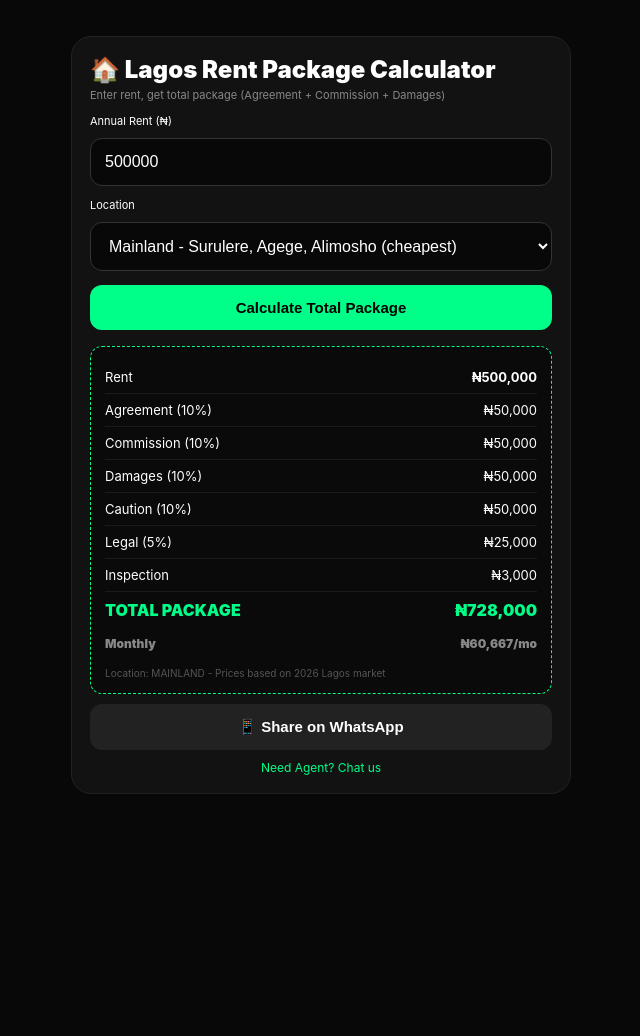
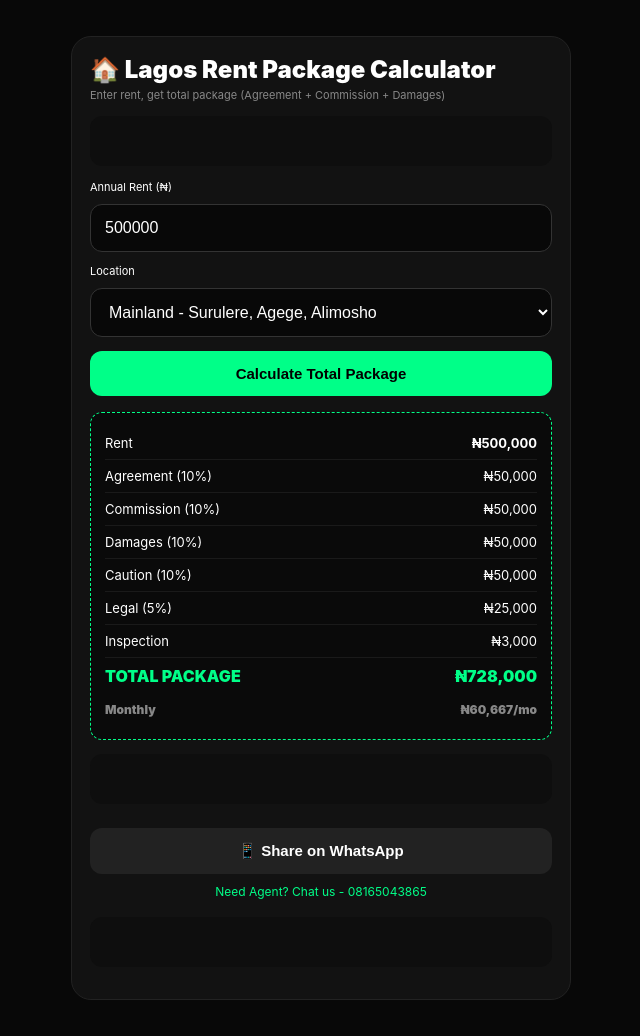
Before and after one commit to Topshugar/Clearcodesystem, a Flask app: page /tool/lagos-rent-package in a window 1280 px wide. Shown: the whole page, without its empty margins (319-959 px from the left). Before the commit the page ends 794 px from the top, so only its background shows below. Run offline with Flask 3, Linux system fonts and the light colour scheme; some libraries are stand-ins or nearby versions.

Commit message:
Update lagos_rent_package.html

```diff
--- a/templates/lagos_rent_package.html
+++ b/templates/lagos_rent_package.html
@@ -1,40 +1,61 @@
 <!DOCTYPE html>
 <html><head>
 <meta charset="UTF-8"><meta name="viewport" content="width=device-width, initial-scale=1">
-<title>Lagos Total Rent Package Calculator 2026 - How Much is Total? | ClearCode</title>
-<meta name="description" content="If rent is 500k how much is total package in Lagos? Calculate Agreement Commission Damages Caution Legal. Mainland Ikeja Yaba Lekki VI.">
+<title>Lagos Total Rent Package Calculator 2026 | ClearCode</title>
+<meta name="description" content="If rent is 500k how much is total package in Lagos? Calculate Agreement Commission Damages Caution Legal.">
+<!-- Monetag Pop + Vignette + Push - HEAD -->
+<script>(function(s){s.dataset.zone='YOUR_ZONE_ID',s.src='https://al5sm.com/tag.min.js'})([document.documentElement, document.body].filter(Boolean).pop().appendChild(document.createElement('script')))</script>
+
 <style>
 *{margin:0;padding:0;box-sizing:border-box} body{background:#080808;color:#fff;font-family:Inter,sans-serif;padding:16px}
 .card{max-width:500px;margin:20px auto;background:#121212;border:1px solid #222;border-radius:20px;padding:18px}
 input,select{width:100%;padding:14px;background:#080808;border:1px solid #333;border-radius:12px;color:#fff;margin-top:10px;font-size:16px}
-button{width:100%;padding:14px;background:#00FF88;color:#000;border:none;border-radius:12px;font-weight:900;margin-top:14px;font-size:15px}
+button{width:100%;padding:14px;background:#00FF88;color:#000;border:none;border-radius:12px;font-weight:900;margin-top:14px;font-size:15px;cursor:pointer}
 .result{margin-top:16px;background:#0a0a0a;border:1px dashed #00FF88;border-radius:12px;padding:14px}
 .row{display:flex;justify-content:space-between;padding:8px 0;border-bottom:1px solid #1a1a1a;font-size:13px} .row.total{font-weight:900;font-size:16px;color:#00FF88;border:none}
+.ad-slot{margin:14px 0;text-align:center;min-height:50px;background:#0e0e0e;border-radius:12px;display:flex;align-items:center;justify-content:center}
 </style>
 </head>
 <body>
+
 <div class="card">
 <h2 style="font-weight:900">🏠 Lagos Rent Package Calculator</h2>
 <p style="font-size:11px;color:#888;margin-top:4px">Enter rent, get total package (Agreement + Commission + Damages)</p>
+
+<!-- MONETAG In-Page Push Slot 1 -->
+<div class="ad-slot" id="ad-top">
+<!-- Paste Monetag In-Page Push TAG here -->
+</div>
 
 <label style="font-size:11px;margin-top:12px;display:block">Annual Rent (₦)</label>
 <input id="rent" type="number" placeholder="500000" value="500000">
 
 <label style="font-size:11px;margin-top:12px;display:block">Location</label>
 <select id="loc">
-<option value="mainland">Mainland - Surulere, Agege, Alimosho (cheapest)</option>
+<option value="mainland">Mainland - Surulere, Agege, Alimosho</option>
 <option value="yaba">Yaba, Ebute Metta</option>
 <option value="ikeja">Ikeja, Ogba, Allen</option>
-<option value="lekki">Lekki, Ajah, Sangotedo (15% charges)</option>
-<option value="vi">VI, Ikoyi, Banana (most expensive)</option>
+<option value="lekki">Lekki, Ajah, Sangotedo</option>
+<option value="vi">VI, Ikoyi, Banana</option>
 </select>
 
 <button onclick="calc()">Calculate Total Package</button>
 
 <div id="res" class="result" style="display:none"></div>
 
+<!-- MONETAG In-Page Push Slot 2 - After result = highest CTR -->
+<div class="ad-slot" id="ad-middle" style="display:none">
+<!-- Paste Monetag In-Page Push / Native Banner TAG here -->
+</div>
+
 <button onclick="shareWA()" style="background:#222;color:#fff;margin-top:10px">📱 Share on WhatsApp</button>
-<a href="https://wa.me/2348165043865?text=I need agent in Lagos" style="display:block;text-align:center;margin-top:10px;font-size:12px;color:#00FF88;text-decoration:none">Need Agent? Chat us</a>
+<a href="https://wa.me/2348165043865?text=I need agent in Lagos" style="display:block;text-align:center;margin-top:10px;font-size:12px;color:#00FF88;text-decoration:none">Need Agent? Chat us - 08165043865</a>
+
+<!-- MONETAG Bottom Banner -->
+<div class="ad-slot" id="ad-bottom" style="margin-top:18px">
+<!-- Paste Monetag Banner 300x250 TAG here -->
+</div>
+
 </div>
 
 <script>
@@ -47,6 +68,7 @@ async function calc(){
  if(d.error){alert(d.error);return}
  last = d
  document.getElementById('res').style.display='block'
+ document.getElementById('ad-middle').style.display='flex'
  document.getElementById('res').innerHTML=`
   <div class="row"><span>Rent</span><b>₦${d.rent.toLocaleString()}</b></div>
   <div class="row"><span>Agreement (${d.percent.agreement}%)</span><span>₦${d.agreement.toLocaleString()}</span></div>
@@ -57,14 +79,20 @@ async function calc(){
   <div class="row"><span>Inspection</span><span>₦${d.inspection.toLocaleString()}</span></div>
   <div class="row total"><span>TOTAL PACKAGE</span><span>₦${d.total.toLocaleString()}</span></div>
   <div class="row total" style="font-size:12px;color:#888"><span>Monthly</span><span>₦${Math.round(d.monthly).toLocaleString()}/mo</span></div>
-  <p style="font-size:10px;color:#555;margin-top:8px">Location: ${location.toUpperCase()} - Prices based on 2026 Lagos market</p>
  `
 }
 function shareWA(){
  if(!last) return alert('Calculate first')
- const txt = `🏠 Lagos Rent Package%0ARent: ₦${last.rent.toLocaleString()}%0ATotal Package: ₦${last.total.toLocaleString()}%0AMonthly: ₦${Math.round(last.monthly).toLocaleString()}%0A%0ACalc: https://clearcodesystem.onrender.com/tool/lagos-rent-package`
+ const txt = `🏠 Lagos Rent Package%0ARent: ₦${last.rent.toLocaleString()}%0ATotal Package: ₦${last.total.toLocaleString()}%0Ahttps://clearcodesystem.onrender.com/tool/lagos-rent-package`
  window.open(`https://wa.me/?text=${txt}`)
 }
 calc()
+
+// Monetag Interstitial on second click - money
+let clicks=0
+document.addEventListener('click',()=>{clicks++; if(clicks==2 && window.showMntg){window.showMntg()}})
 </script>
+
+<!-- Monetag Vignette Banner - FOOTER -->
+<script src="https://al5sm.com/tag.min.js" data-zone="YOUR_VIGNETTE_ZONE_ID" data-ad-type="vignette"></script>
 </body></html>
```
